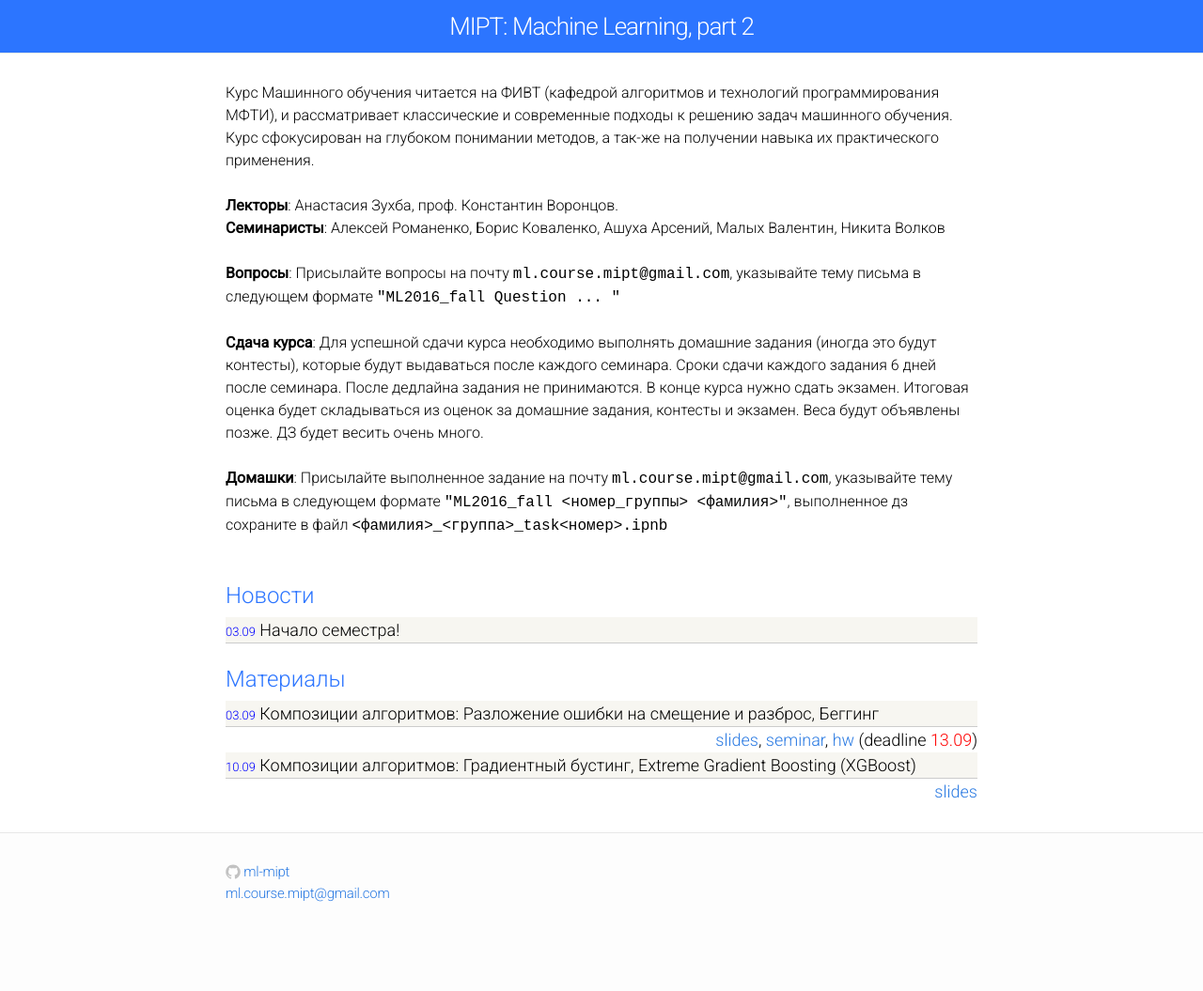
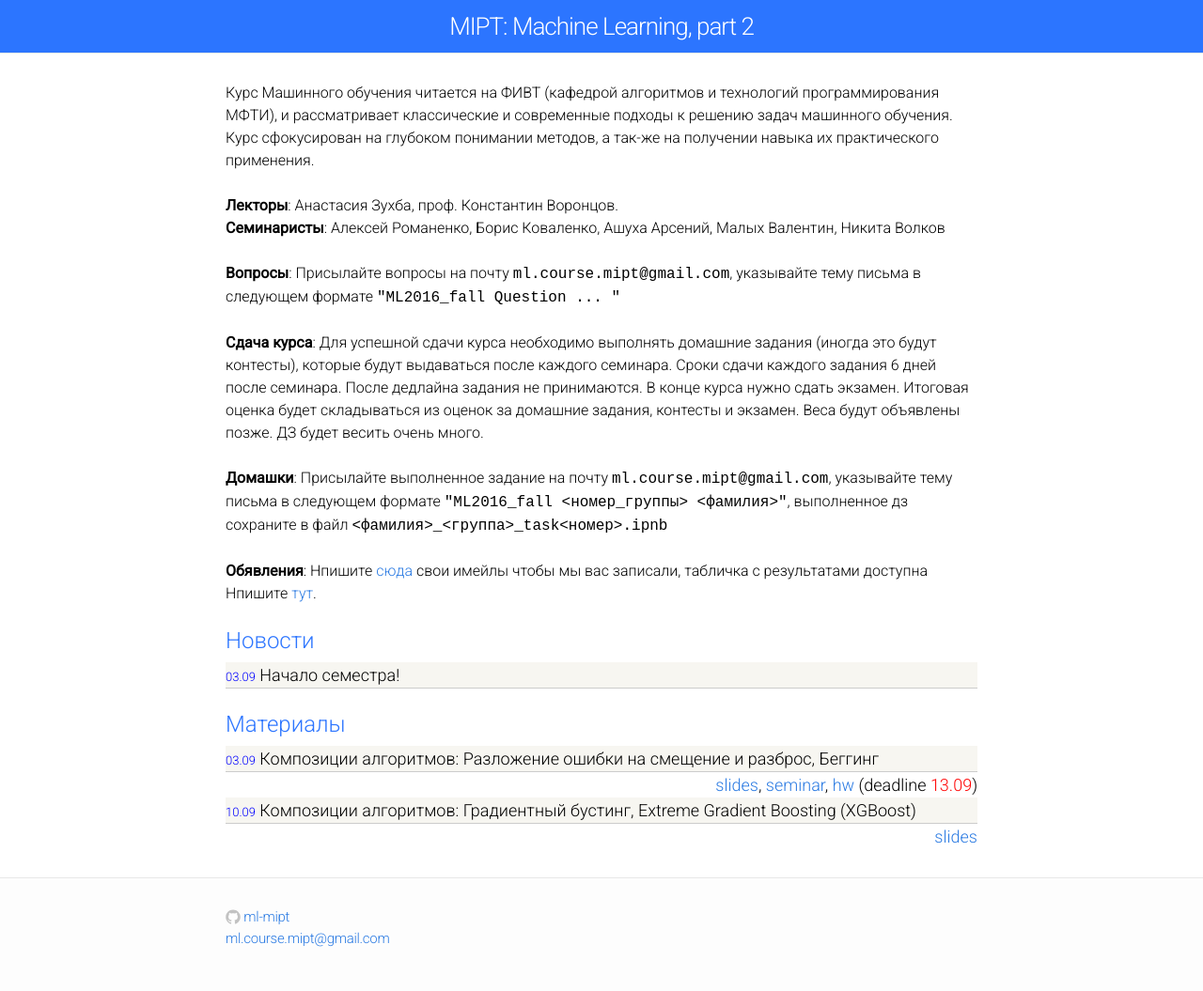
Before and after one commit to ml-mipt/old-ml-mipt.github.io, a Jekyll site: the page built from index.html, in a window 1280 px wide. Shown: the whole page at 94% size. Built offline with Jekyll 4.4.1, drawn with Linux system fonts in a browser that asks for light colours; before the commit the page ends 1007 px from its top, so only the background shows below that.

Commit message:
add spreadsheets

```diff
--- a/index.html
+++ b/index.html
@@ -14,7 +14,10 @@ layout: default
   <br>
   <b>Домашки</b>: Присылайте выполненное задание на почту <tt>ml.course.mipt@gmail.com</tt>, указывайте тему письма в следующем формате <tt>"ML2016_fall <номер_группы> <фамилия>"</tt>, выполненное дз сохраните в файл <tt><фамилия>_<группа>_task<номер>.ipnb</tt><br>
   <br>
+  <b>Обявления</b>: Нпишите <a href="https://docs.google.com/spreadsheets/d/1Fp5nbWMxthyLkEjkFTryC5x96vP_xrD99ojc91gbNzk/edit?usp=sharing">сюда</a> свои имейлы чтобы мы вас записали, табличка с результатами доступна Нпишите <a href="https://docs.google.com/spreadsheets/d/1ihJ8sQ8xF_LLSBUN-36mcC8YlFXScqF-RZ7QcERZrGo/edit?usp=sharing">тут</a>.
 </div>
+
+
 
 <div class="home">
   <div class="materials-wrap">
```
